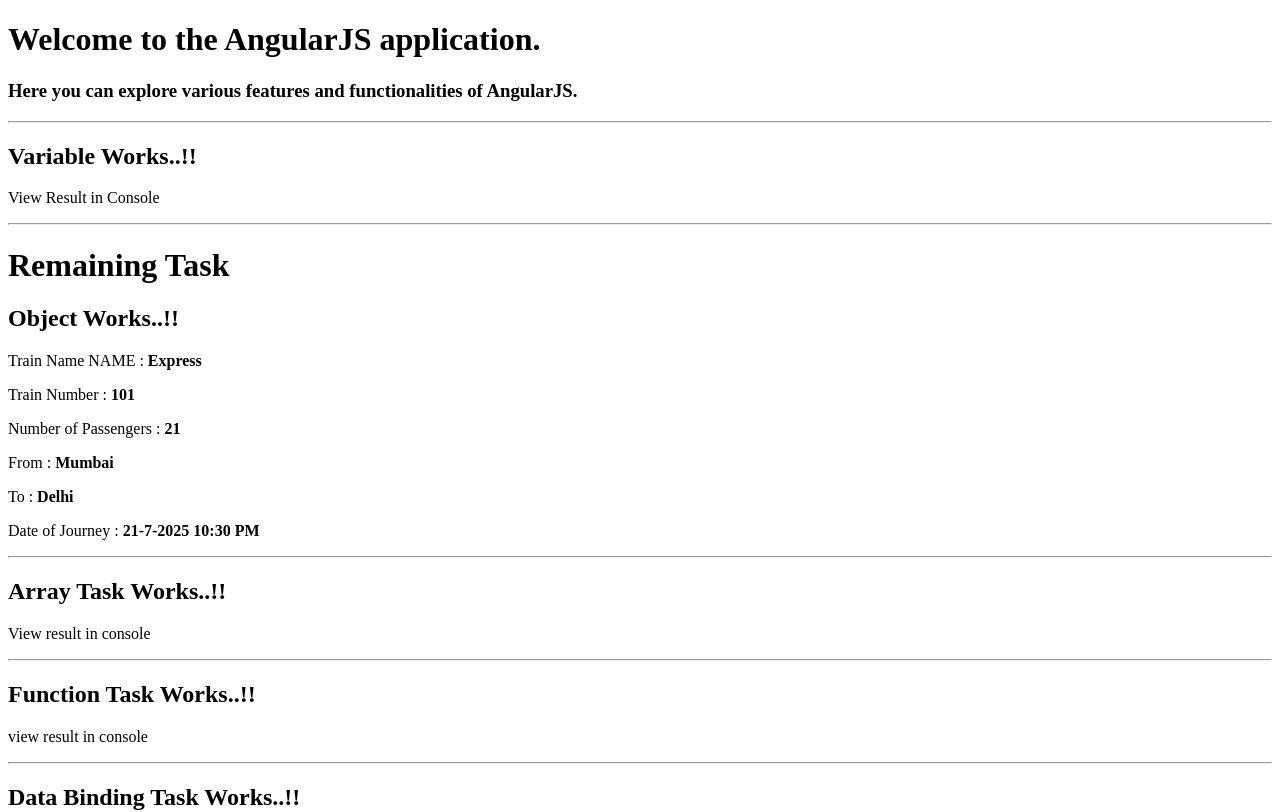
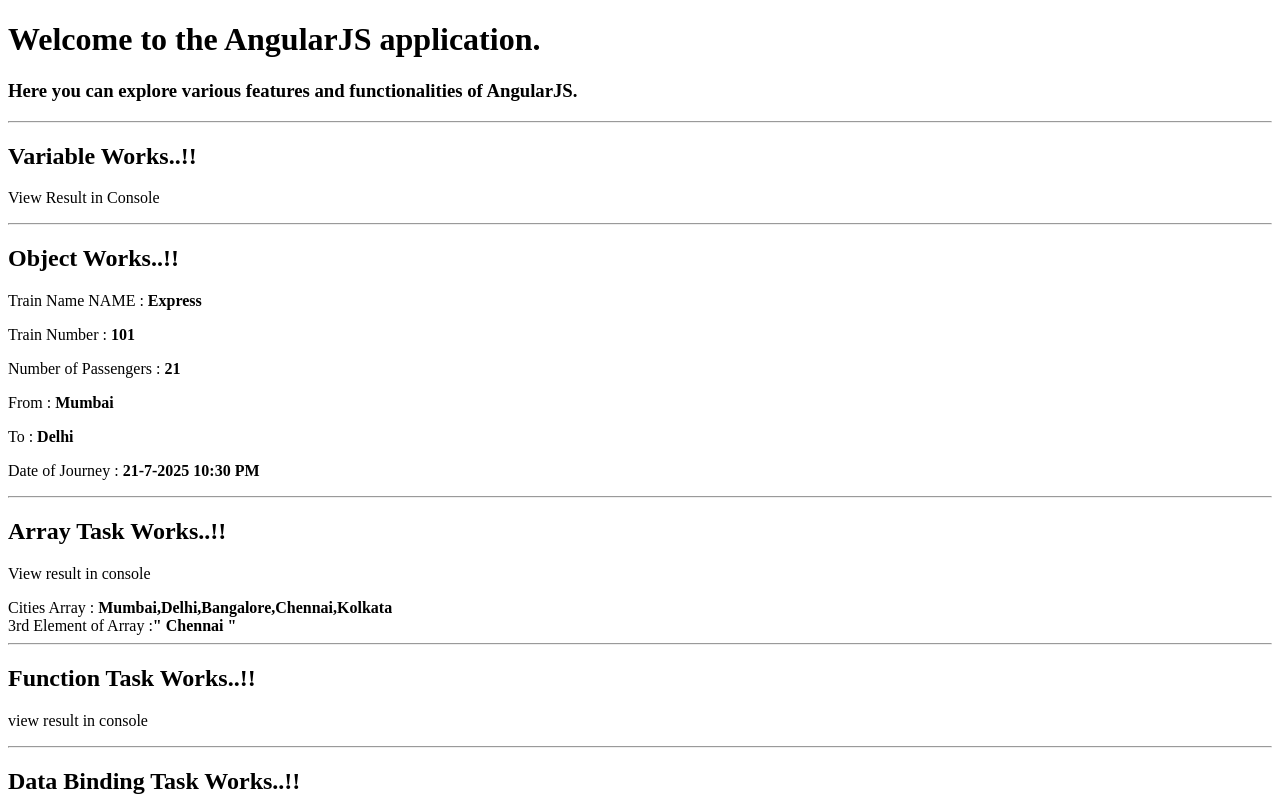
Before and after one commit to Sarita200/GFSS_angular1, an Angular app: page / in a window 1280 px wide. Shown: the top 812 px of the page. Built offline with nearby package versions, Linux system fonts and the light colour scheme.

Commit message:
little changes

```diff
--- a/src/app/array-task/array-task.html
+++ b/src/app/array-task/array-task.html
@@ -1,2 +1,8 @@
-<h2>Array Task Works..!!</h2>
-<p>View result in console</p>
+<h2>Array Task Works..!!</h2><p>View result in console</p>
+
+    <div>
+        Cities Array : <b>{{this.cityArray}}</b>
+    </div>
+    <div>
+        3rd Element of Array :<b>" {{this.cityArray[3]}} "</b>
+    </div>
--- a/src/app/create-object/create-object.html
+++ b/src/app/create-object/create-object.html
@@ -1,4 +1,3 @@
-<h1>Remaining Task</h1>
 <h2>Object Works..!!</h2>
 <div id="trainInfo">
     <p>Train Name NAME  : <b> {{trainTicket.trainName}}</b></p>
```
